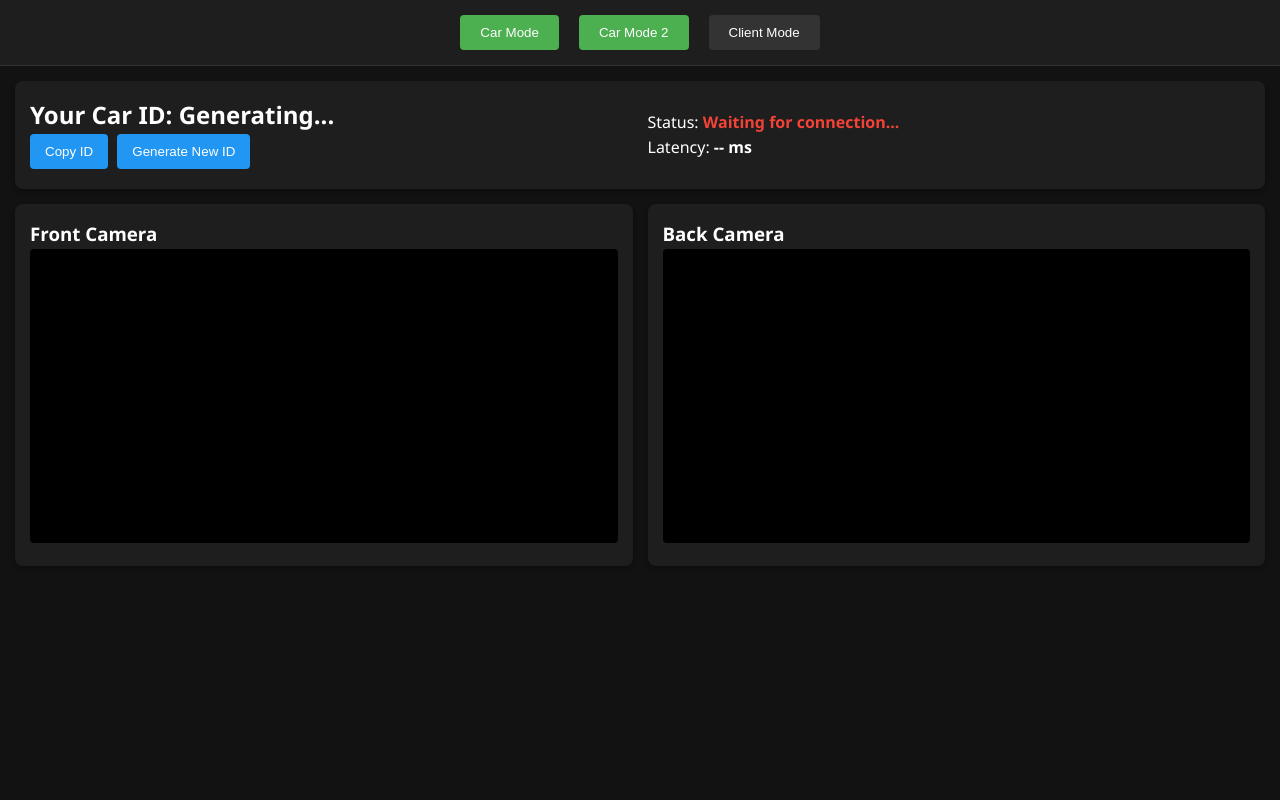
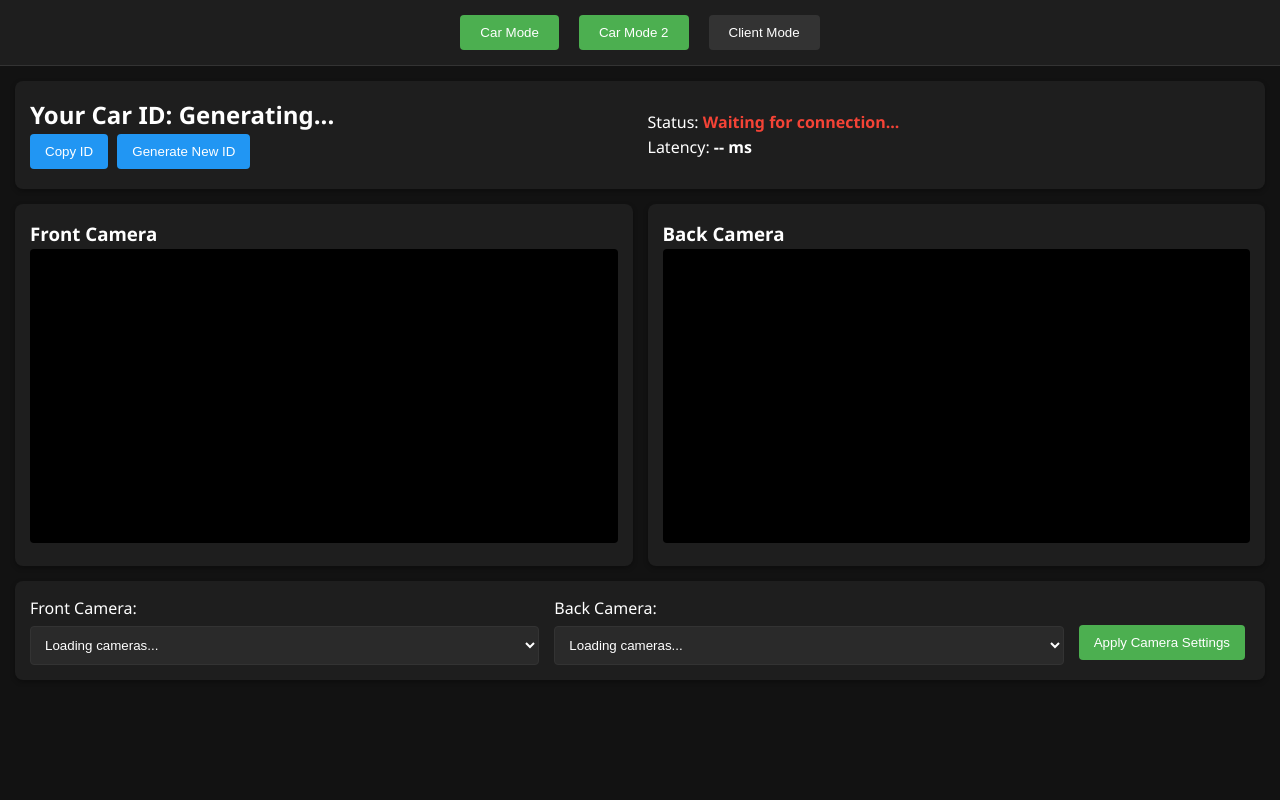
Before and after one commit to Geoloup/carController, a plain HTML site: page index.html in a window 1280 px wide. Shown: the top 800 px of the page. Drawn offline with Linux system fonts and the light colour scheme; a script that the page names is missing.

Commit message:
html fixing

```diff
--- a/index.html
+++ b/index.html
@@ -46,6 +46,22 @@
         <div class="motion-detection-overlay" id="back-motion-overlay"></div>
       </div>
     </div>
+
+    <div class="camera-settings">
+      <div class="camera-select-container">
+        <label for="front-camera-select">Front Camera:</label>
+        <select id="front-camera-select">
+          <option value="">Loading cameras...</option>
+        </select>
+      </div>
+      <div class="camera-select-container">
+        <label for="back-camera-select">Back Camera:</label>
+        <select id="back-camera-select">
+          <option value="">Loading cameras...</option>
+        </select>
+      </div>
+      <button id="apply-camera-settings">Apply Camera Settings</button>
+    </div>
   </div>
 
   <!-- Car Mode 2 Interface -->
@@ -76,14 +92,14 @@
 
     <div class="camera-settings">
       <div class="camera-select-container">
-        <label for="front-camera-select">Front Camera:</label>
-        <select id="front-camera-select">
+        <label for="front-camera-select2">Front Camera:</label>
+        <select id="front-camera-select2">
           <option value="">Loading cameras...</option>
         </select>
       </div>
       <div class="camera-select-container">
-        <label for="back-camera-select">Back Camera:</label>
-        <select id="back-camera-select">
+        <label for="back-camera-select2">Back Camera:</label>
+        <select id="back-camera-select2">
           <option value="">Loading cameras...</option>
         </select>
       </div>
@@ -131,5 +147,4 @@
 
   <script src="script.js"></script>
 </body>
-
 </html>
```
